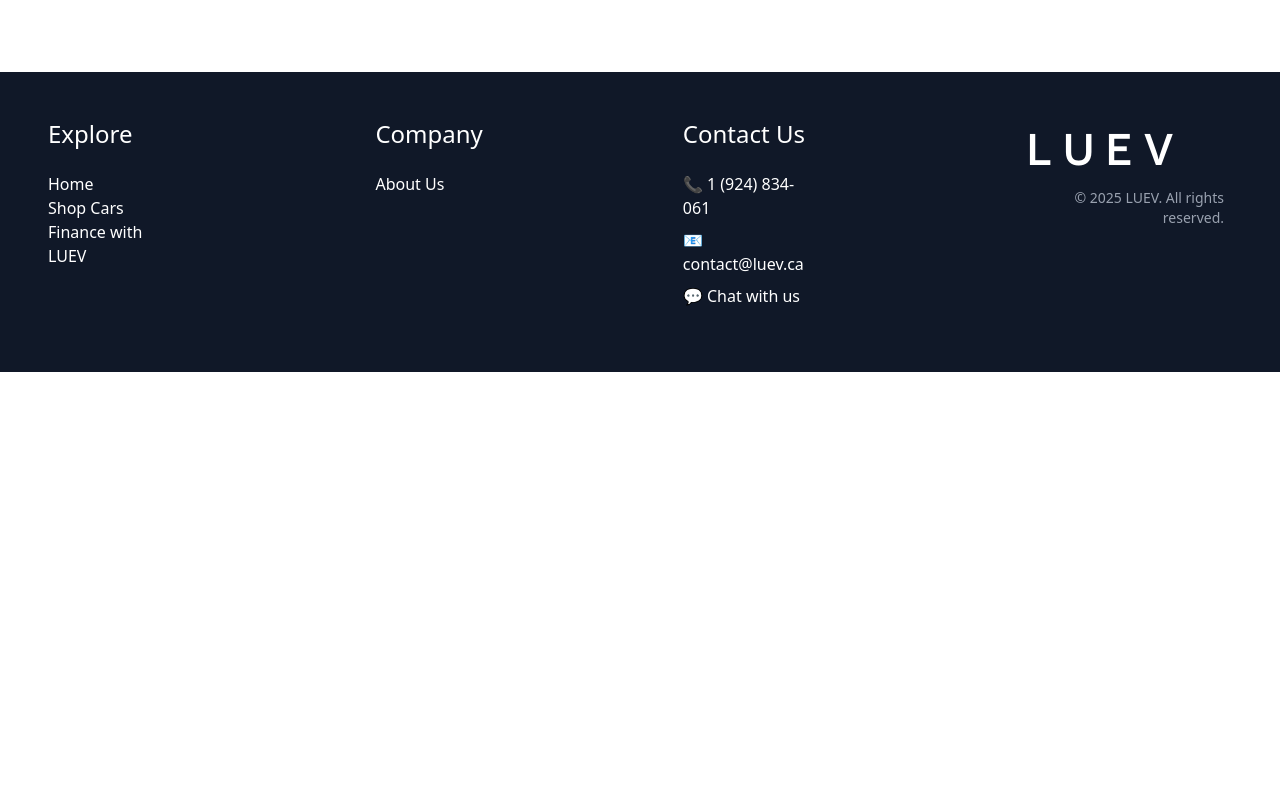
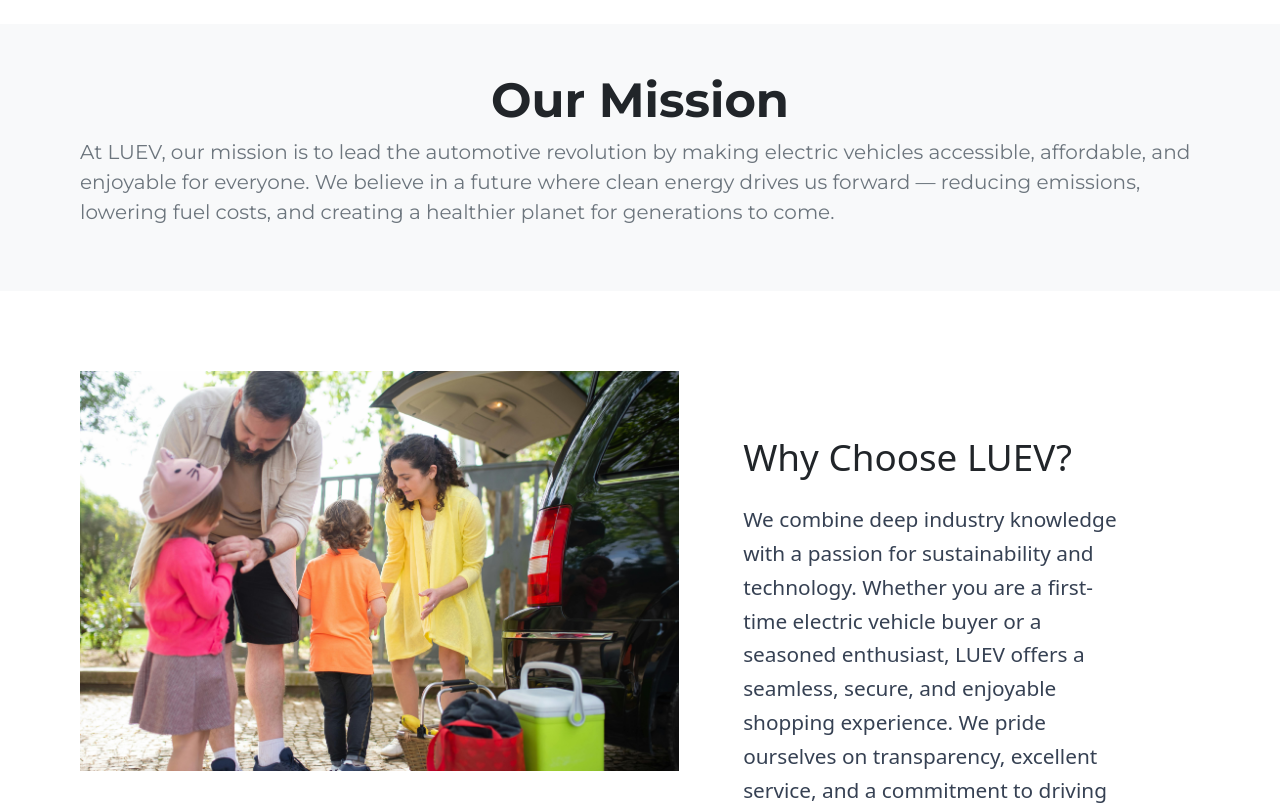
Before and after one commit to mihirpatelyorku/electric-vehicles-store, a React (Vite) app in the folder elecric-vehicle-store/: page /About in a window 1280 px wide. Shown: the part 740-1545 px from the top of the page. Before the commit the page ends 1112 px from the top, so only its background shows below. Built offline with nearby package versions, Linux system fonts and the light colour scheme.

Commit message:
finish about page

```diff
--- a/elecric-vehicle-store/src/pages/About.jsx
+++ b/elecric-vehicle-store/src/pages/About.jsx
@@ -1,4 +1,5 @@
-import cover from "../assets/aboutImg/AboutPageCover.jpg"
+import cover from "../assets/aboutImg/AboutPageCover.jpg";
+import footerImg from "../assets/aboutImg/AboutPageFooter.jpg";
 function About() {
   return (
     <>
@@ -14,7 +15,28 @@ function About() {
         </div>
         <img src={cover} alt="" />
       </div>
-      <div className="part-1"></div>
+      <div className="part-1 bg-light">
+        <h1 className="display-5 fw-bold text-dark">Our Mission</h1>
+        <p className="lead text-secondary">
+          At LUEV, our mission is to lead the automotive revolution by making
+          electric vehicles accessible, affordable, and enjoyable for everyone.
+          We believe in a future where clean energy drives us forward — reducing
+          emissions, lowering fuel costs, and creating a healthier planet for
+          generations to come.
+        </p>
+      </div>
+      <div className="part-2">
+        <img src={footerImg} alt="" />
+<div className="font-body max-w-3xl mx-auto my-10">
+  <h4 className="font-heading text-2xl md:text-3xl font-semibold text-blue-700 mb-4">
+    Why Choose LUEV?
+  </h4>
+  <p className="text-gray-700 text-base leading-relaxed">
+    We combine deep industry knowledge with a passion for sustainability and technology. Whether you are a first-time electric vehicle buyer or a seasoned enthusiast, LUEV offers a seamless, secure, and enjoyable shopping experience. We pride ourselves on transparency, excellent service, and a commitment to driving positive change.
+  </p>
+</div>
+
+      </div>
     </>
   );
 }
--- a/elecric-vehicle-store/src/style.css
+++ b/elecric-vehicle-store/src/style.css
@@ -238,3 +238,38 @@
   line-height: 1.6;
   max-width: 700px;
 }
+
+.part-1{
+  padding: 3rem 5rem;
+  display: flex;
+  flex-direction: column;
+  align-items: center;
+  font-size: 1.2rem;
+  font-family: 'Montserrat', sans-serif;
+}
+
+.part-1 h2{
+  font-size: 3rem;
+  font-weight: 500;
+}
+
+.part-2{
+  display: flex;
+  padding: 5rem;
+}
+
+.part-2 img{
+  max-height: 400px;
+}
+
+.part-2 div{
+  padding: 4rem;
+}
+
+.part-2 div h4{
+  font-size: 2.3rem;
+}
+
+.part-2 div p{
+  font-size: 1.3rem;
+}
```
Also changed, not shown: elecric-vehicle-store/src/assets/aboutImg/AboutPageFooter.jpg (added).
